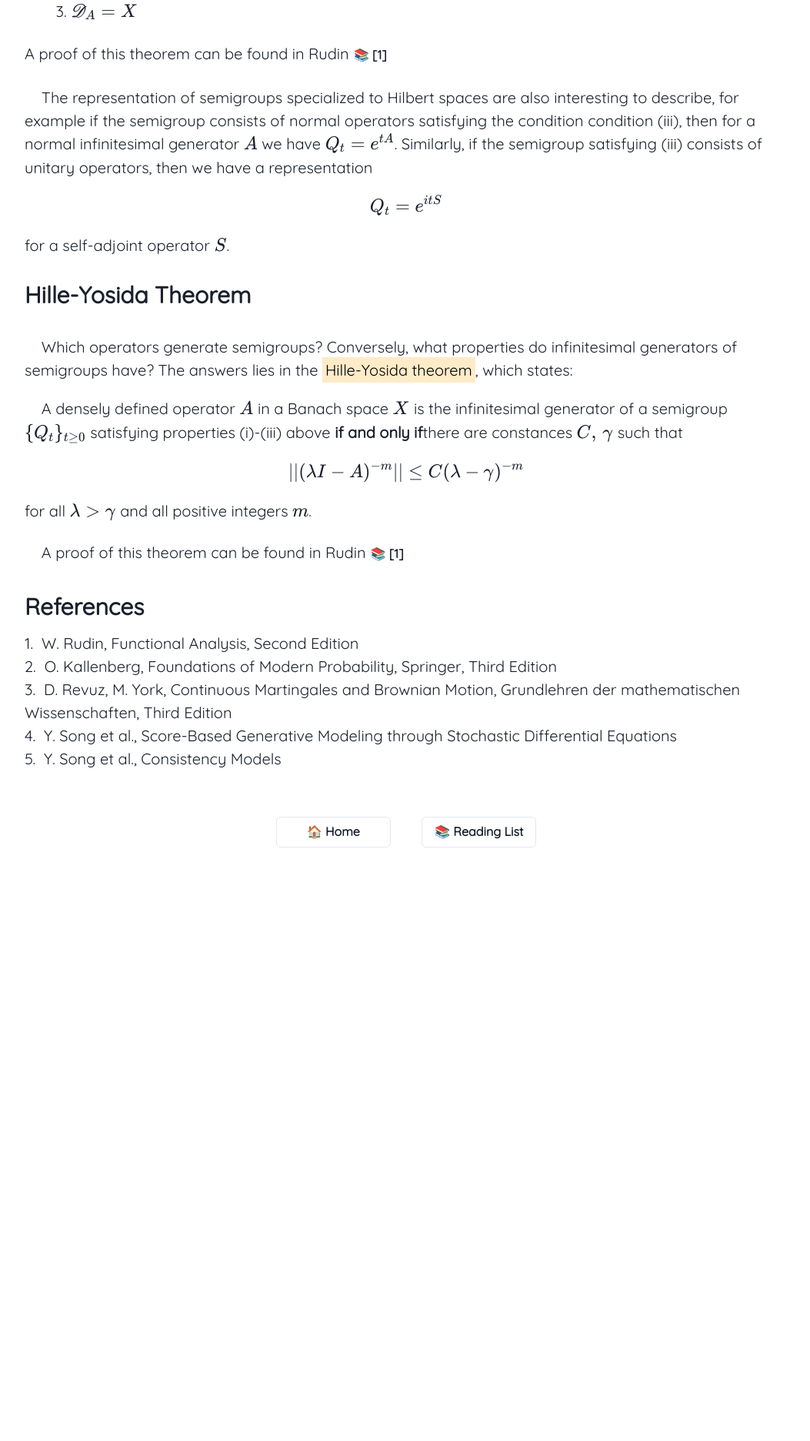
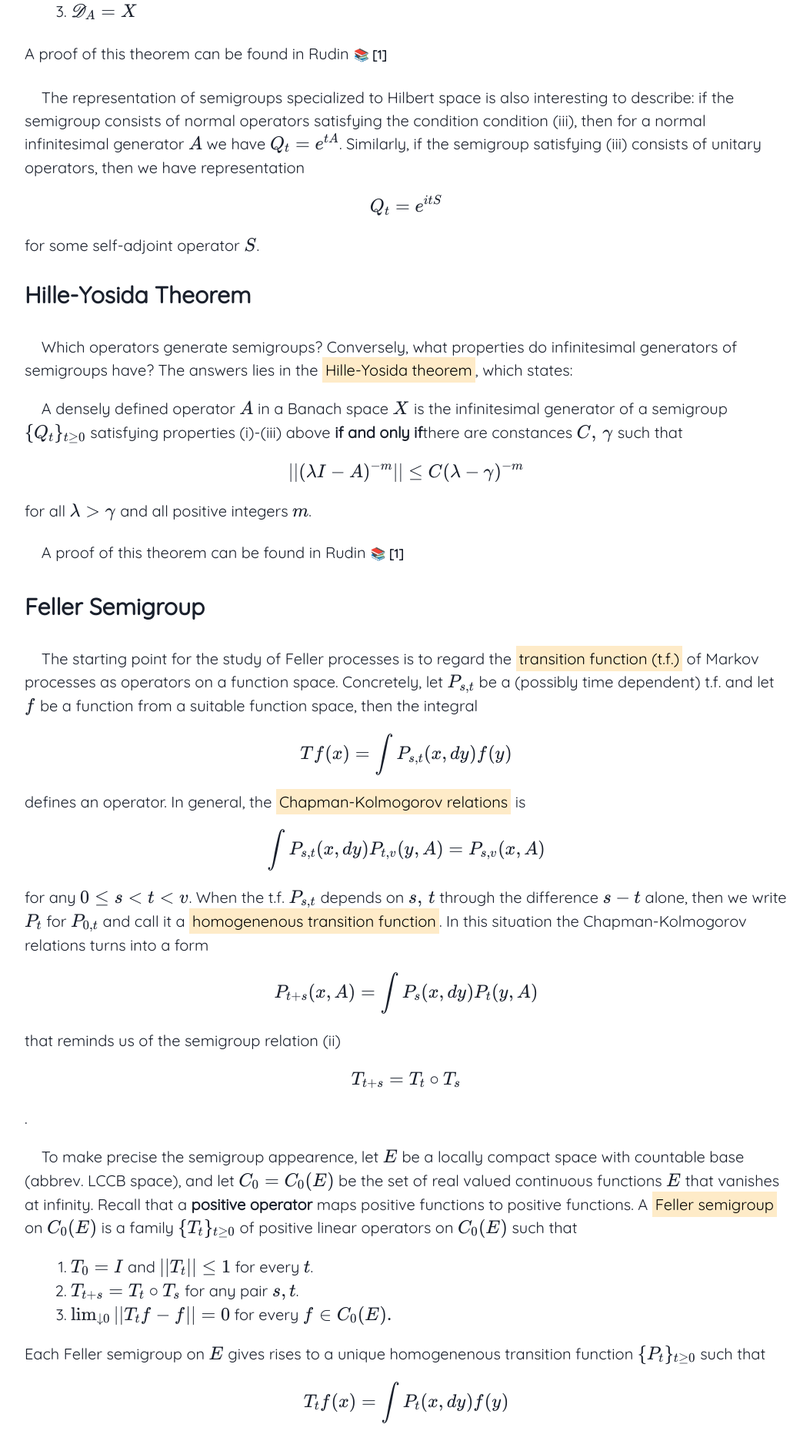
Before and after one commit to zhaoclaire/zhaoclaire.github.io, a Next.js app: page /fokker-planck in a window 1280 px wide. Shown: the part 1988-3860 px from the top of the page at 77% size, without its empty margins (112-1165 px from the left). Before the commit the page ends 3149 px from the top, so only its background shows below. Built offline with nearby package versions, Linux system fonts and the light colour scheme.

Commit message:
Add Feller process to blog

```diff
--- a/app/(writings)/(diffusion-model)/fokker-planck/blog.tsx
+++ b/app/(writings)/(diffusion-model)/fokker-planck/blog.tsx
@@ -150,13 +150,13 @@ export default function FokkerPlanck({
         ></InlineReference>
       </Paragraph>
       <Paragraph>
-        The representation of semigroups specialized to Hilbert spaces are also
-        interesting to describe, for example if the semigroup consists of normal
-        operators satisfying the condition condition (iii), then for a normal
+        The representation of semigroups specialized to Hilbert space is also
+        interesting to describe: if the semigroup consists of normal operators
+        satisfying the condition condition (iii), then for a normal
         infinitesimal generator <Math latex="A" /> we have{" "}
         <Math latex="Q_t=e^{tA}" padding={false} />. Similarly, if the semigroup
-        satisfying (iii) consists of unitary operators, then we have a
-        representation <Math latex="Q_t=e^{itS}" display={true} /> for a
+        satisfying (iii) consists of unitary operators, then we have
+        representation <Math latex="Q_t=e^{itS}" display={true} /> for some
         self-adjoint operator <Math latex="S" padding={false} />.
       </Paragraph>
       <SectionTitle title="Hille-Yosida Theorem" />
@@ -186,6 +186,96 @@ export default function FokkerPlanck({
           readingListHandler={readingListHandler}
         ></InlineReference>
       </Paragraph>
+      <SectionTitle title="Feller Semigroup" />
+      <Paragraph>
+        The starting point for the study of Feller processes is to regard the{" "}
+        <Highlighter>transition function (t.f.)</Highlighter> of Markov
+        processes as operators on a function space. Concretely, let{" "}
+        <Math latex="P_{s,t}" /> be a (possibly time dependent) t.f. and let{" "}
+        <Math latex="f" />
+        be a function from a suitable function space, then the integral
+        <Math display={true} latex="Tf(x) = \int P_{s,t}(x, dy) f(y)" />
+        defines an operator. In general, the{" "}
+        <Highlighter>Chapman-Kolmogorov relations</Highlighter> is{" "}
+        <Math
+          latex="\int P_{s,t}(x,dy)P_{t,v}(y, A)=P_{s,v}(x, A)"
+          display={true}
+        />{" "}
+        for any <Math latex="0\leq s< t < v" padding={false} />. When the t.f.
+        <Math latex="P_{s,t}" /> depends on <Math latex="s,\,t" /> through the
+        difference <Math latex="s-t" /> alone, then we write{" "}
+        <Math latex="P_t" /> for
+        <Math latex="P_{0,t}" /> and call it a{" "}
+        <Highlighter>homogenenous transition function</Highlighter>. In this
+        situation the Chapman-Kolmogorov relations turns into a form
+        <Math
+          latex=" P_{t+s}(x,A)=\int P_{s}(x,dy)P_{t}(y, A)"
+          display={true}
+        />
+        that reminds us of the semigroup relation (ii){" "}
+        <Math latex="T_{t+s}=T_t\circ T_s" display={true} />.
+      </Paragraph>
+      <Paragraph>
+        To make precise the semigroup appearence, let <Math latex="E" /> be a
+        locally compact space with countable base (abbrev. LCCB space), and let{" "}
+        <Math latex="C_0=C_0(E)" /> be the set of real valued continuous
+        functions <Math latex="E" /> that vanishes at infinity. Recall that a{" "}
+        <Text as="b">positive operator</Text> maps positive functions to
+        positive functions. A <Highlighter>Feller semigroup</Highlighter> on{" "}
+        <Math latex="C_0(E)" />
+        is a family <Math latex="\{T_t\}_{t\geq 0}" /> of positive linear
+        operators on <Math latex="C_0(E)" /> such that
+        <OrderedList pl="2em" pb="1em" pt="1em">
+          <ListItem>
+            <Math latex="T_0=I" /> and <Math latex="||T_t||\leq 1" /> for every{" "}
+            <Math latex="t" padding={false} />.
+          </ListItem>
+          <ListItem>
+            <Math latex="T_{t+s}=T_t\circ T_s" /> for any pair{" "}
+            <Math latex="s,t" padding={false} />.
+          </ListItem>
+          <ListItem>
+            <Math latex="\lim_{\downarrow 0} ||T_tf - f|| = 0" /> for every{" "}
+            <Math latex="f\in C_0(E)." padding={false} />
+          </ListItem>
+        </OrderedList>
+        Each Feller semigroup on <Math latex="E" /> gives rises to a unique
+        homogenenous transition function <Math latex="\{P_t\}_{t\geq 0}" /> such
+        that
+        <Math latex="T_tf(x)=\int P_t(x,dy)f(y)" display={true} /> for every{" "}
+        <Math latex="f\in C_0" /> and every{" "}
+        <Math latex="x\in E" display={false} />. We call the transition
+        associated to the Feller semigroup a{" "}
+        <Highlighter>Feller transition function</Highlighter>. The necessary and
+        sufficient condition for a t.f. to be a Feller t.f. is as follows (proof
+        in
+        <InlineReference
+          reference={references[2]}
+          readingList={readingList}
+          readingListHandler={readingListHandler}
+        ></InlineReference>
+        )
+        <OrderedList pl="2em" pb="1em" pt="1em">
+          <ListItem>
+            <Math latex="P_t C_0\subset C_0" />
+          </ListItem>
+          <ListItem>
+            <Math latex="\lim_{t\downarrow 0} P_t f(x)=f(x)" /> for all{" "}
+            <Math latex="f\in C_0" /> and{" "}
+            <Math latex="x\in E" padding={false} />.
+          </ListItem>
+        </OrderedList>
+        The notation <Math latex="P_tf=\int P_t(x,dy)f(y)" /> and{" "}
+        <Math
+          latex="P_t C_0 = \left\{\,P_tf: \, f\in C_0\, \right\}"
+          display={!true}
+          padding={!true}
+        />
+      </Paragraph>
+      <Paragraph>
+        A <Highlighter isRound={!true}>Feller process</Highlighter> is a Markov
+        process having a Feller transition function.
+      </Paragraph>
     </>
   );
 }
```
